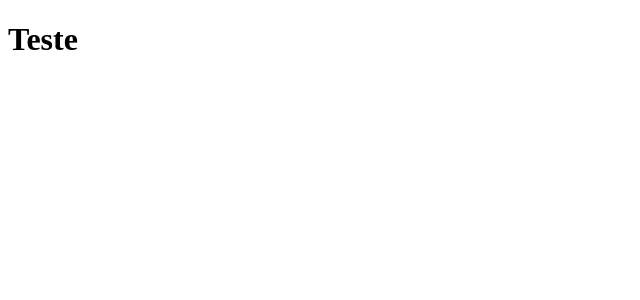
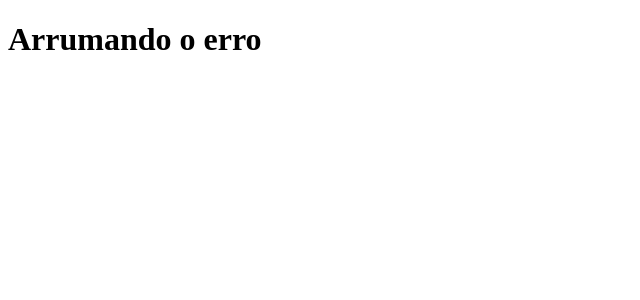
Before and after one commit to diogopaz/clone-tabnews, a Next.js app: page / in a window 1280 px wide. Shown: the top 300 px of the page, without its empty margins (0-640 px from the left). Built offline with nearby package versions, Linux system fonts and the light colour scheme.

Commit message:
testando o erro

```diff
--- a/pages/index.js
+++ b/pages/index.js
@@ -1,5 +1,5 @@
 function Home() {
-    return <h1>Teste</h1>
+    return <h1>Arrumando o erro</h1>
 }
 
 export default Home;
```
